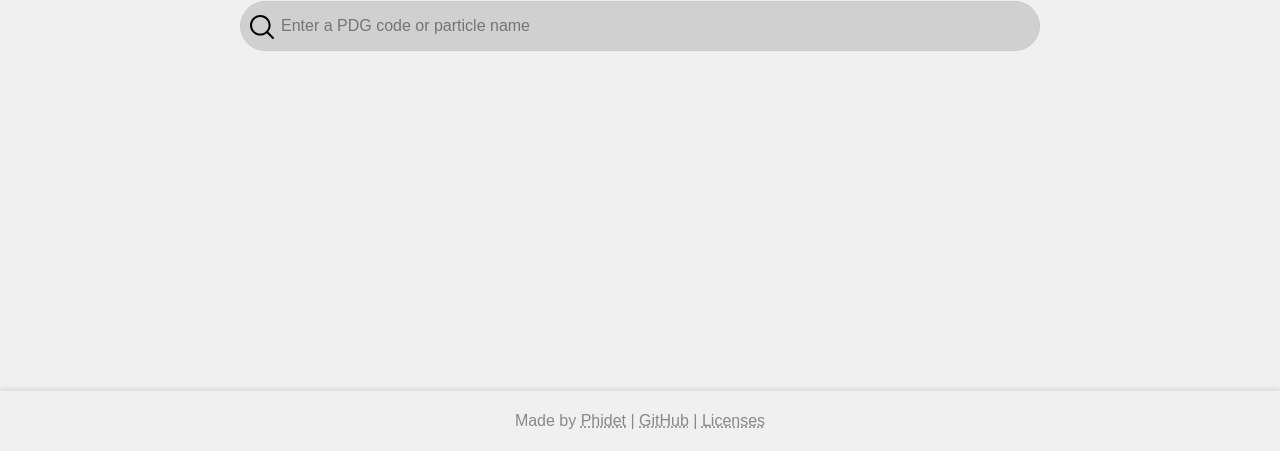
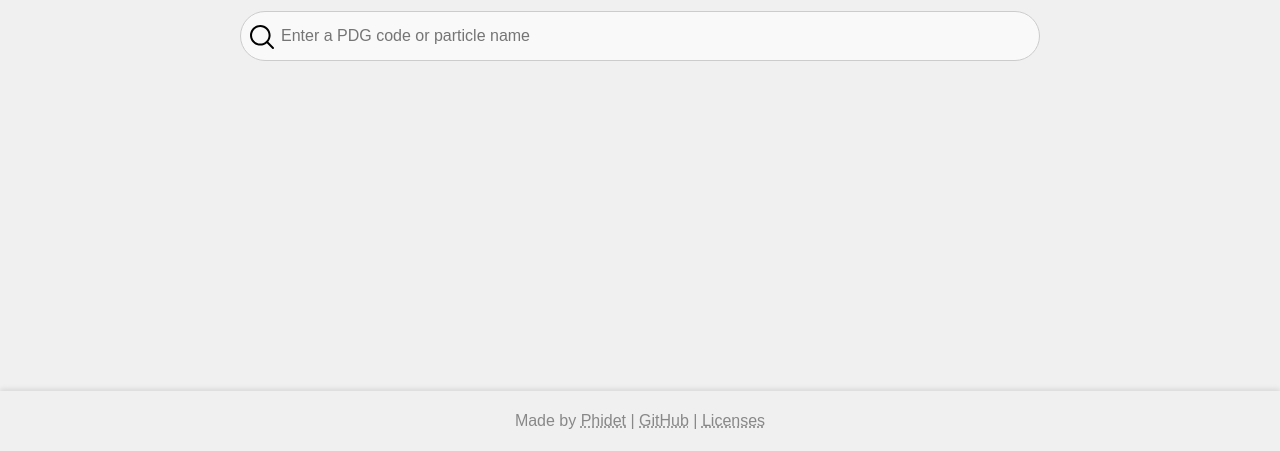
Before and after one commit to Phidet/PDGID-Search, a plain HTML site: page index.html in a window 1280 px wide. Shown: the part 349-800 px from the top of the page. Drawn offline with nearby package versions, Linux system fonts and the light colour scheme.

Commit message:
Minor layout improvements

```diff
--- a/index.html
+++ b/index.html
@@ -7,11 +7,11 @@
     <meta name="description" content="Lookup particles via PDG code or name.">
     <meta name="keywords" content="PDG, particle data, particle search, physics, particle physicsm particle ID, PDGID">
     <meta name="author" content="Phidet">
-    <link rel="preload" href="style.css" as="style" onload="this.onload=null;this.rel='stylesheet'">
-    <link rel="preload" href="https://cdn.jsdelivr.net/npm/katex@0.16.11/dist/katex.min.css" as="style" onload="this.onload=null;this.rel='stylesheet'" integrity="sha384-nB0miv6/jRmo5UMMR1wu3Gz6NLsoTkbqJghGIsx//Rlm+ZU03BU6SQNC66uf4l5+" crossorigin="anonymous">
+    <link rel="stylesheet" href="style.css"> <!-- Ensure CSS is loaded early -->
+    <link rel="stylesheet" href="https://cdn.jsdelivr.net/npm/katex@0.16.11/dist/katex.min.css" integrity="sha384-nB0miv6/jRmo5UMMR1wu3Gz6NLsoTkbqJghGIsx//Rlm+ZU03BU6SQNC66uf4l5+" crossorigin="anonymous">
     <noscript><link rel="stylesheet" href="style.css"></noscript>
     <noscript><link rel="stylesheet" href="https://cdn.jsdelivr.net/npm/katex@0.16.11/dist/katex.min.css" integrity="sha384-nB0miv6/jRmo5UMMR1wu3Gz6NLsoTkbqJghGIsx//Rlm+ZU03BU6SQNC66uf4l5+" crossorigin="anonymous"></noscript>
-    <script src="theme.js"></script>
+    <script src="theme.js"></script> <!-- Ensure theme.js is loaded early -->
     <script defer src="https://cdn.jsdelivr.net/npm/katex@0.16.11/dist/katex.min.js" integrity="sha384-7zkQWkzuo3B5mTepMUcHkMB5jZaolc2xDwL6VFqjFALcbeS9Ggm/Yr2r3Dy4lfFg" crossorigin="anonymous"></script>
     <script defer src="https://cdn.jsdelivr.net/npm/katex@0.16.11/dist/contrib/auto-render.min.js" integrity="sha384-43gviWU0YVjaDtb/GhzOouOXtZMP/7XUzwPTstBeZFe/+rCMvRwr4yROQP43s0Xk" crossorigin="anonymous"></script>
     <script defer src="script.js"></script>
--- a/style.css
+++ b/style.css
@@ -20,7 +20,7 @@ body {
     --text-color: #000;
     --searchbox-bg: #fff;
     --searchbox-border: #ccc;
-    --searchbox-focus-bg: #d0d0d0;
+    --searchbox-focus-bg: #f9f9f9;
     --result-bg: #fff;
     --result-border: #ccc;
     --container-shadow: rgba(0, 0, 0, 0.1);
@@ -112,7 +112,6 @@ body.dark h1 {
 }
 
 #results {
-    margin-top: 20px;
     width: 100%;
     box-sizing: border-box;
     color: var(--text-color);
```
